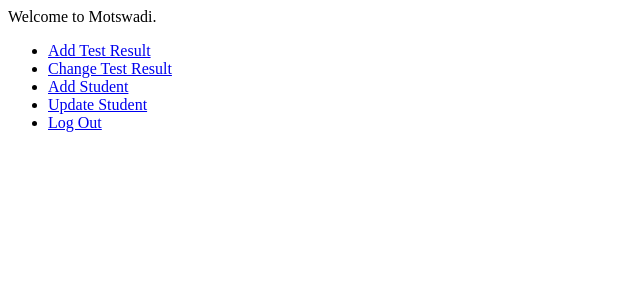
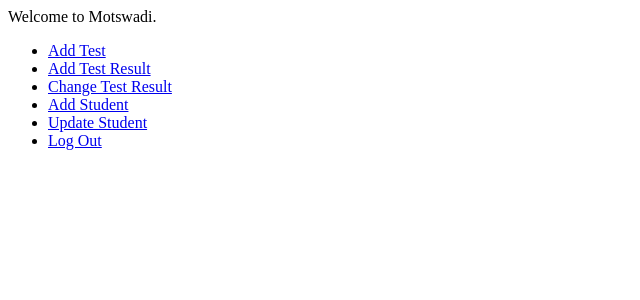
Before and after one commit to praekelt/motswadi, a Django app: page / in a window 1280 px wide. Shown: the top 300 px of the page, without its empty margins (0-640 px from the left). Run offline with Django 3.2, Linux system fonts and the light colour scheme; the visitor is signed in with stand-in values (Sample User, id 1); parts of the project's set-up code (start-up, migrations or seed data) failed here and were passed over.

Commit message:
initial test urls

```diff
--- a/motswadi/templates/motswadi/home.html
+++ b/motswadi/templates/motswadi/home.html
@@ -4,7 +4,8 @@
 <p>Welcome to Motswadi.</p>
 
 <ul>
-    <li><a href="#">Add Test Result</a></li>
+    <li><a href="{% url create_test %}">Add Test</a></li>
+    <li><a href="{% url create_test_result %}">Add Test Result</a></li>
     <li><a href="#">Change Test Result</a></li>
     <li><a href="#">Add Student</a></li>
     <li><a href="#">Update Student</a></li>
```
